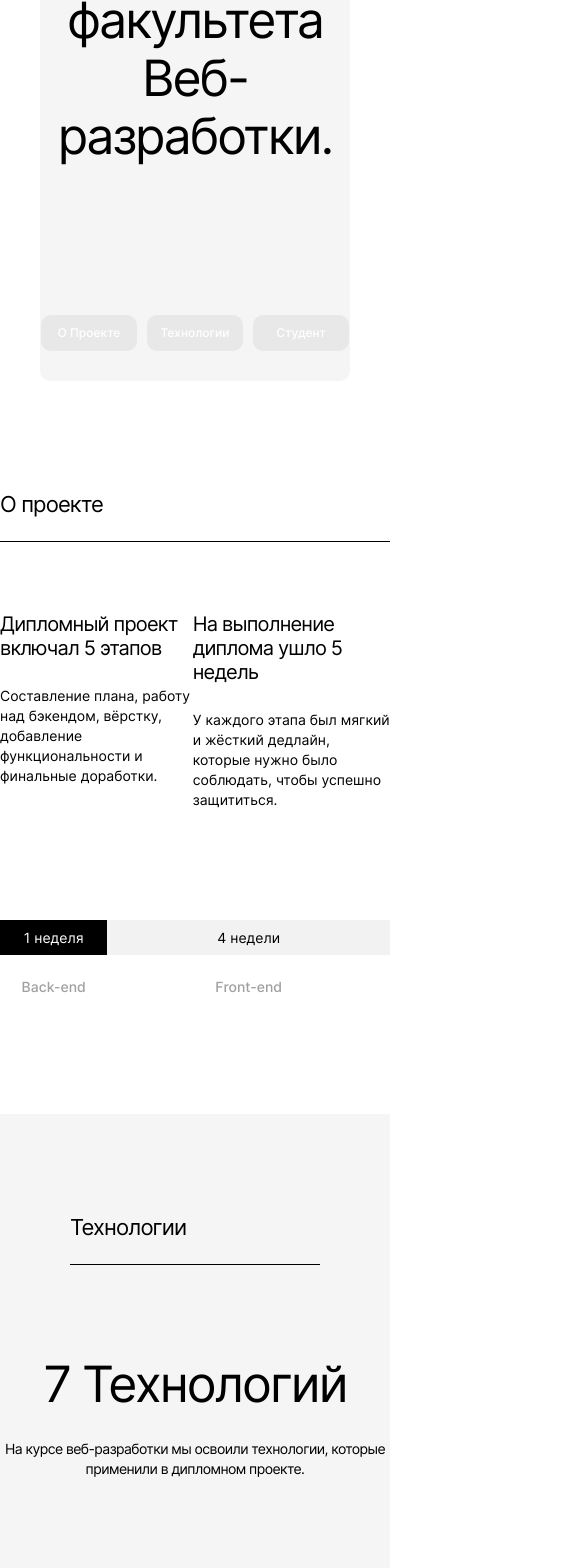
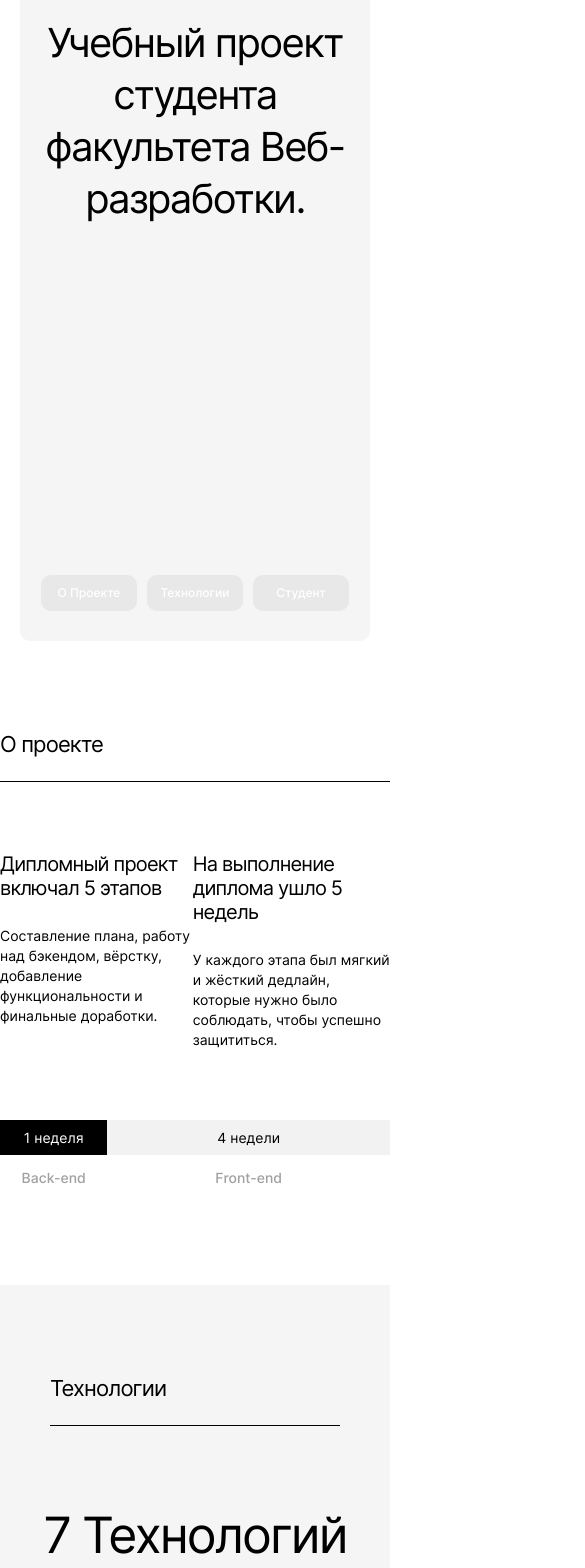
Before and after one commit to k-gnusarev/movies-explorer-frontend, a React (Create React App) app: page / in a window 390 px wide. Shown: the part 407-1975 px from the top of the page, 585 px wide, since content can reach past the window. Built offline with nearby package versions, Linux system fonts and the light colour scheme.

Commit message:
feat: adaptive design for tablet

```diff
--- a/src/components/AboutMe/AboutMe.css
+++ b/src/components/AboutMe/AboutMe.css
@@ -2,7 +2,7 @@
   width: 100%;
   max-width: calc(1280px - 70px * 2);
   box-sizing: border-box;
-  margin: 110px auto;
+  margin: 110px auto 0;
 }
 
 .about-me__title {
@@ -52,6 +52,7 @@
 
 .about-me__photo {
   max-width: 270px;
+  max-height: 327px;
   border-radius: 10px;
 }
 
@@ -69,3 +70,36 @@
 .about-me__link:hover {
   opacity: .7;
 }
+
+@media screen and (max-width: 1023px) {
+  .about-me {
+    max-width: calc(768px - 50px * 2);
+    margin: 90px auto 0;
+  }
+
+  .about-me__name {
+    font-size: 40px;
+    line-height: 40px;
+    margin-bottom: 16px;
+  }
+
+  .about-me__role {
+    margin-bottom: 20px;
+  }
+
+  .about-me__photo {
+    max-width: 255px;
+    max-height: 307px;
+  }
+
+  .about-me__brief {
+    font-size: 12px;
+    line-height: 18px;
+    max-width: 364px;
+    margin-bottom: 87px;
+  }
+
+  .about-me__description {
+    margin-bottom: 90px;
+  }
+}
--- a/src/components/AboutProject/AboutProject.css
+++ b/src/components/AboutProject/AboutProject.css
@@ -81,3 +81,22 @@
   font-weight: 400;
   line-height: 20px;
 }
+
+@media screen and (max-width: 1023px) {
+  .about-project {
+    max-width: calc(768px - 50px * 2);
+    margin: 90px auto;
+  }
+
+  .about-project__diagram  {
+    margin: 70px auto 0;
+  }
+
+  .about-project__description_text_frontend {
+    margin-top: 5px;
+  }
+
+  .about-project__description_text_backend {
+    margin-top: 5px;
+  }
+}
--- a/src/components/Footer/Footer.css
+++ b/src/components/Footer/Footer.css
@@ -1,9 +1,10 @@
 .footer {
-  width: calc(1280px - 70px * 2);
+  max-width: 1280px;
   display: flex;
   flex-direction: column;
   margin: 0 auto;
-  padding: 80px 0 20px;
+  box-sizing: border-box;
+  padding: 80px 70px 20px;
 }
 
 .footer__wrapper {
@@ -48,3 +49,9 @@
 .footer__link:hover {
   opacity: .7;
 }
+
+@media screen and (max-width: 1023px) {
+  .footer {
+    padding: 79px 30px 20px 30px;
+  }
+}
--- a/src/components/Header/Header.css
+++ b/src/components/Header/Header.css
@@ -17,3 +17,9 @@
 .header__logo {
   height: 38px;
 }
+
+@media screen and (max-width: 1023px) {
+  .header__container {
+    margin: 0 20px;
+  }
+}
--- a/src/components/Portfolio/Portfolio.css
+++ b/src/components/Portfolio/Portfolio.css
@@ -62,3 +62,14 @@
   line-height: 60px;
   letter-spacing: -0.04em;
 }
+
+@media screen and (max-width: 1023px) {
+  .portfolio {
+    width: calc(100% - 50px * 2);
+    margin-bottom: 90px;
+  }
+
+  .portfolio__link {
+    font-size: 28px;
+  }
+}
--- a/src/components/Promo/Promo.css
+++ b/src/components/Promo/Promo.css
@@ -20,3 +20,16 @@
   line-height: 58px;
   max-width: 730px;
 }
+
+@media screen and (max-width: 1023px) {
+  .promo {
+    margin: 0 20px;
+  }
+
+  .promo__title {
+    margin: 350px auto;
+    font-size: 40px;
+    line-height: 52px;
+    max-width: 680px;
+  }
+}
--- a/src/components/Techs/Techs.css
+++ b/src/components/Techs/Techs.css
@@ -44,6 +44,7 @@
 .techs__list {
   list-style: none;
   display: flex;
+  padding: 0;
   margin: 100px auto;
   gap: 10px;
 }
@@ -58,3 +59,22 @@
   letter-spacing: -0.04em;
   text-align: center;
 }
+
+
+@media screen and (max-width: 1023px) {
+  .techs__title {
+    margin: 90px 50px 0;
+  }
+
+  .techs__subtitle {
+    margin-top: 80px;
+  }
+
+  .techs__text {
+    margin-top: 22px;
+  }
+}
+
+.techs__list {
+  margin: 83px auto 90px;
+}
```
